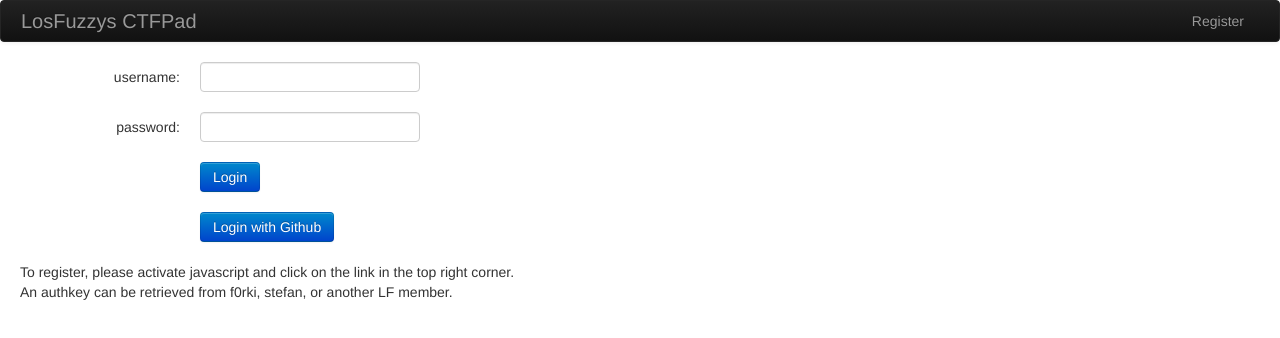
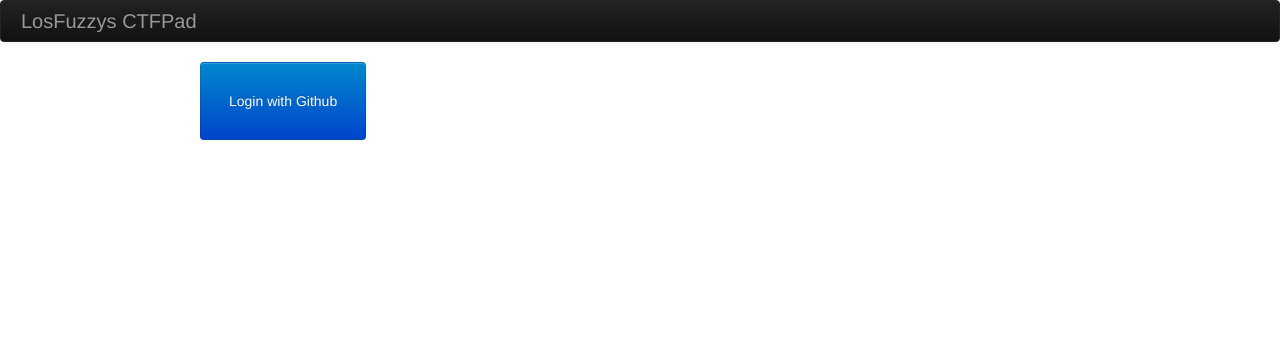
Before and after one commit to StratumAuhuur/CTFPad, a website: page web/login.html in a window 1280 px wide. Drawn offline with Linux system fonts and the light colour scheme.

Commit message:
disabled local login

```diff
--- a/web/login.html
+++ b/web/login.html
@@ -27,7 +27,6 @@
           <a class="brand">LosFuzzys CTFPad</a>
           <ul class="nav pull-right">
             <li>
-              <a href="#registermodal" data-toggle="modal">Register</a>
             </li>
           </ul>
         </div>
@@ -35,34 +34,14 @@
     </div>
     <div class="container-fluid">
       <div class="row-fluid">
-        <form action="/login" method="POST" class="form-horizontal">
-          <div class="control-group">
-            <label for="login_username" class="control-label">username:</label>
-            <div class="controls">
-              <input type="text" name="name" id="login_username" />
-            </div>
-          </div>
-          <div class="control-group">
-            <label for="login_password" class="control-label">password:</label>
-            <div class="controls">
-              <input type="password" name="password" id="login_password" />
-            </div>
-          </div>
-          <div class="control-group">
-            <div class="controls">
-              <input type="submit" value="Login" class="btn btn-primary"/>
-            </div>
-          </div>
-        </form>
 
         <form action="/githublogin" method="GET" class="form-horizontal">
           <div class="control-group">
             <div class="controls">
-              <input type="submit" value="Login with Github" class="btn btn-primary"/>
+              <input type="submit" value="Login with Github" class="btn btn-primary btn-lg" style="padding: 2em;"/>
             </div>
           </div>
         </form>
-	<p>To register, please activate javascript and click on the link in the top right corner. <br/>An authkey can be retrieved from f0rki, stefan, or another LF member.</p>
       </div>
     </div>
     <div id="registermodal" class="modal hide fade">
```
Also changed, not shown: web/index.html (+0 -1 lines).
